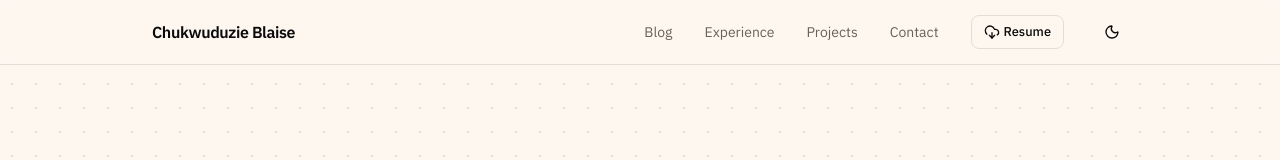
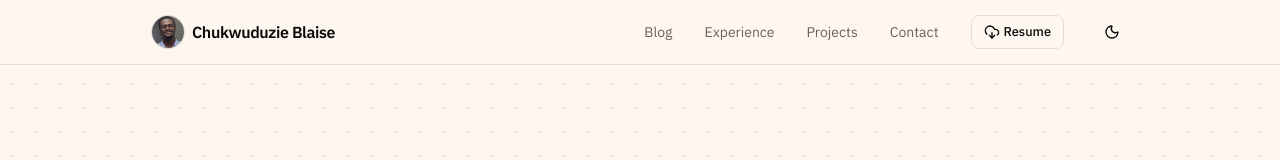
Before and after one commit to vector-10/portfolio-website, a Next.js app: page / in a window 1280 px wide. Shown: the top 160 px of the page. Built offline with nearby package versions, Linux system fonts and the light colour scheme.

Commit message:
chore: favicon update to personal photo

```diff
--- a/app/layout.tsx
+++ b/app/layout.tsx
@@ -23,6 +23,9 @@ export const metadata: Metadata = {
   metadataBase: new URL("https://chukwuduzie-blaise.com"),
   title: siteTitle,
   description: siteDescription,
+  icons: {
+    icon: "/avatar.jpg",
+  },
   openGraph: {
     title: siteTitle,
     description: siteDescription,
--- a/components/nav.tsx
+++ b/components/nav.tsx
@@ -1,6 +1,7 @@
 "use client";
 
 import { useEffect, useState } from "react";
+import Image from "next/image";
 import Link from "next/link";
 import { AnimatePresence, motion } from "motion/react";
 import { CloudDownload, Menu, X } from "lucide-react";
@@ -26,9 +27,13 @@ export function Nav() {
   }, [open]);
 
   return (
-    <header className="sticky top-0 z-50 border-b border-border bg-background/80 backdrop-blur">
+    <>
+      <header className="sticky top-0 z-50 border-b border-border bg-background/80 backdrop-blur">
       <div className="mx-auto flex h-16 max-w-5xl items-center justify-between px-6">
-        <Link href="/" className="font-semibold tracking-tight">
+        <Link href="/" className="flex items-center gap-2 font-semibold tracking-tight">
+          <span className="relative size-8 shrink-0 overflow-hidden rounded-full ring-1 ring-border">
+            <Image src="/avatar.jpg" alt="" fill className="object-cover" />
+          </span>
           Chukwuduzie Blaise
         </Link>
 
@@ -66,6 +71,7 @@ export function Nav() {
           </Button>
         </div>
       </div>
+      </header>
 
       <AnimatePresence>
         {open && (
@@ -124,6 +130,6 @@ export function Nav() {
           </>
         )}
       </AnimatePresence>
-    </header>
+    </>
   );
 }
```
Also changed, not shown: public/avatar.jpg (added).
